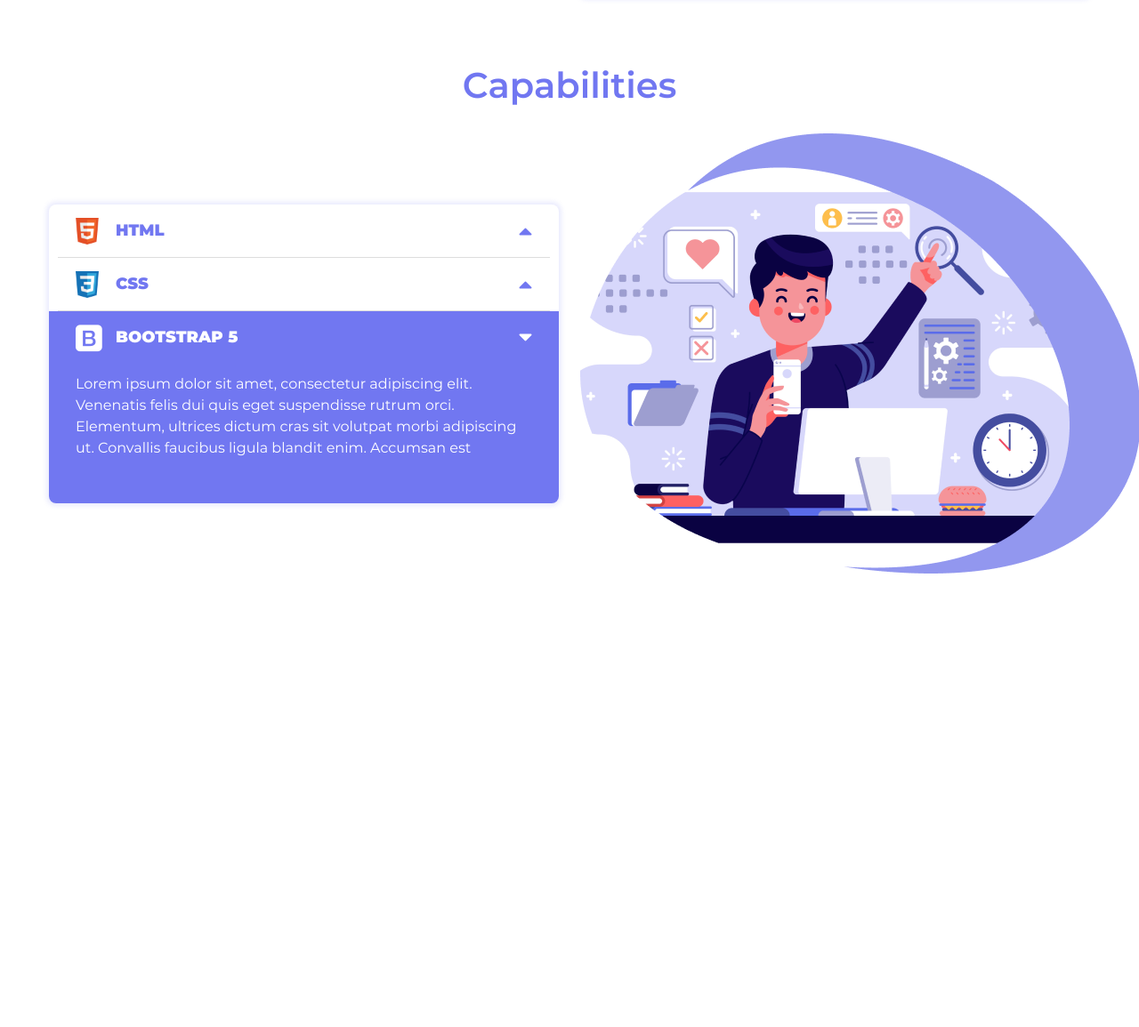
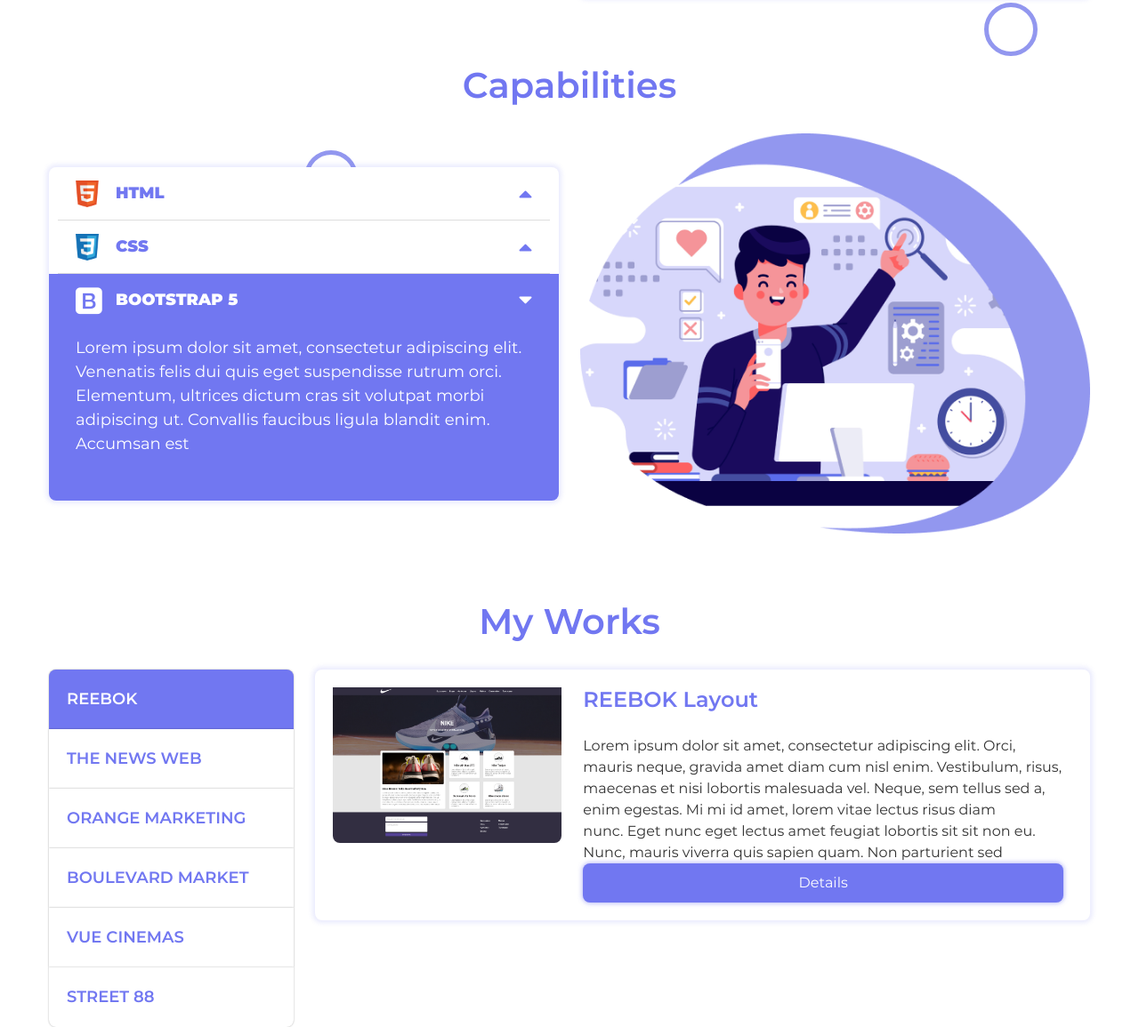
Before and after one commit to Ravshan-Alpha/FirstPortfolio, a plain HTML site: page index.html in a window 1280 px wide. Shown: the part 1162-2317 px from the top of the page at 89% size. Before the commit the page ends 1807 px from the top, so only its background shows below. Drawn offline with Linux system fonts and the light colour scheme.

Commit message:
Some fixed and added works bar

```diff
--- a/css/media.css
+++ b/css/media.css
@@ -7,6 +7,8 @@
         --sliderSubTitle: #EBEBEB;
         --sliderDot: #EBEBEB;
         --aboutTaglineBg: #7177F1;
+
+        --worksShadow: 0px 0px 5px 3px rgba(113, 119, 241, 0.15);
     }
 }
 @media (max-width: 991px) {
@@ -36,4 +38,7 @@
         top: 0;
         left: 15px;
     }
+    .capabil__btn, .capabil__desc {
+        font-size: 16px;
+    }
 }
--- a/css/style.css
+++ b/css/style.css
@@ -24,6 +24,8 @@
 
     --capabilLine: #DDD;
     --capabilColor: #FFF;
+
+    --worksShadow: 0px 0px 2px rgba(0, 0, 0, 0.35);
 }
 * {
     margin: 0;
@@ -123,6 +125,20 @@ h1, h2, h3, h4, h5, h6, p {
     right: 315px;
     bottom: 198px;
 }
+.rectangle_5 {
+    width: 60px;
+    height: 60px;
+    border-radius: 50%;
+    left: 342px;
+    top: 97px;
+}
+.rectangle_6 {
+    width: 60px;
+    height: 60px;
+    border-radius: 50%;
+    right: 114px;
+    top: -69px;
+}
 .shape {
     position: absolute;
     z-index: -1;
@@ -139,6 +155,7 @@ h1, h2, h3, h4, h5, h6, p {
     text-align: center;
     margin-top: 75px;
     margin-bottom: 30px;
+    text-transform: capitalize;
 }
 /* --------------------ROOT END-------------------- */
 
@@ -375,6 +392,8 @@ h1, h2, h3, h4, h5, h6, p {
     background: var(--colorTitle);
     color: var(--capabilColor);
     padding: 10px 30px 50px 30px;
+    font-size: 18px;
+    line-height: 150%;
 }
 .capabil__btn:not(.collapsed) {
     background: var(--colorTitle);
@@ -392,7 +411,58 @@ h1, h2, h3, h4, h5, h6, p {
 .capabil__btn:not(.collapsed)::after {
     display: none;
 }
-/* ----------SECTION FOUR---------- */
+.capabil__item:last-of-type .capabil__btn::after {
+    display: none;
+}
+.capabil__img {
+    max-width: 630px;
+    width: 100%;
+}
+.capabil {
+    position: relative;
+}
+/* ----------SECTION FOUR WORKS---------- */
+.works__link {
+    display: block;
+    padding: 20px;
+    font-size: 18px;
+    font-weight: 600;
+    color: var(--colorTitle);
+    text-transform: uppercase;
+    background: var(--body);
+    box-shadow: var(--worksShadow)
+}
+.works__link.active, .works__link:hover {
+    background: var(--colorTitle);
+    color: var(--body);
+}
+.works__item:first-of-type .works__link {
+    border-radius: 8px 8px 0 0;
+}
+.works__item:last-of-type .works__link {
+    border-radius: 0 0 8px 8px;
+}
+.works__img {
+    width: 100%;
+    max-height: 320px;
+    border-radius: 0 0 8px 8px;
+    object-fit: cover;
+}
+.works__content {
+    background: var(--body);
+    box-shadow: 0px 0px 5px 3px rgba(113, 119, 241, 0.15);
+    border-radius: 8px;
+    padding: 20px 30px 20px 20px;
+}
+.works__title {
+    color: var(--colorTitle);
+    font-size: 24px;
+    font-weight: 600;
+    margin-bottom: 25px;
+}
+.works__span {
+    text-transform: uppercase;
+}
 /* ----------SECTION FIVE---------- */
 /* ----------SECTION SIX---------- */
 /* --------------------MAIN END-------------------- */
--- a/index.html
+++ b/index.html
@@ -129,10 +129,10 @@
         <section class="capabil">
             <div class="container">
                 <h2 class="title">Capabilities</h2>
-                <div class="row align-items-center">
-                    <div class="col-6">
+                <div class="row flex-wrap-reverse align-items-center">
+                    <div class="col-lg-6">
                         <div class="accordion" id="accordionExample">
-                            <div>
+                            <div class="capabil__item">
                                 <a class="capabil__btn collapsed" data-bs-toggle="collapse" data-bs-target="#html">
                                     <img src="img/html.png" alt="" class="capabil__logo">
                                     <i class="fab fa-html5 capabil__icon"></i>
@@ -147,7 +147,7 @@
                                     </p>
                                 </div>
                             </div>
-                            <div>
+                            <div class="capabil__item">
                                 <a class="capabil__btn collapsed" data-bs-toggle="collapse" data-bs-target="#css">
                                     <img src="img/css.png" alt="" class="capabil__logo">
                                     <i class="fab fa-css3-alt capabil__icon"></i>
@@ -162,7 +162,7 @@
                                     </p>
                                 </div>
                             </div>
-                            <div>
+                            <div class="capabil__item">
                                 <a class="capabil__btn" data-bs-toggle="collapse" data-bs-target="#bootstrap">
                                     <img src="img/bootstrap.png" alt="" class="capabil__logo">
                                     <i class="fab fa-bootstrap capabil__icon"></i>
@@ -179,8 +179,76 @@
                             </div>
                         </div>
                     </div>
-                    <div class="col-6">
+                    <div class="col-lg-6 mb-5 mb-lg-0 text-center">
                         <img src="img/capabilities.png" alt="" class="capabil__img">
+                    </div>
+                </div>
+            </div>
+            <div class="rectangle rectangle_5"></div>
+            <div class="rectangle rectangle_6"></div>
+        </section>
+        <section class="works">
+            <div class="container">
+                <h2 class="title">My works</h2>
+                <div class="row">
+                    <div class="col-3">
+                        <ul class="nav flex-column" role="tablist">
+                            <li class="works__item" role="presentation">
+                                <a href="#" class="works__link active" data-bs-toggle="tab" data-bs-target="#reebok"
+                                    role="tab">
+                                    Reebok
+                                </a>
+                            </li>
+                            <li class="works__item" role="presentation">
+                                <a href="#" class="works__link" data-bs-toggle="tab" data-bs-target="#tnw" role="tab">
+                                    The News Web
+                                </a>
+                            </li>
+                            <li class="works__item" role="presentation">
+                                <a href="#" class="works__link" data-bs-toggle="tab" data-bs-target="#orange"
+                                    role="tab">
+                                    Orange Marketing
+                                </a>
+                            </li>
+                            <li class="works__item" role="presentation">
+                                <a href="#" class="works__link" data-bs-toggle="tab" data-bs-target="#boulevard"
+                                    role="tab">
+                                    Boulevard Market
+                                </a>
+                            </li>
+                            <li class="works__item" role="presentation">
+                                <a href="#" class="works__link" data-bs-toggle="tab" data-bs-target="#vue" role="tab">
+                                    Vue Cinemas
+                                </a>
+                            </li>
+                            <li class="works__item" role="presentation">
+                                <a href="#" class="works__link" data-bs-toggle="tab" data-bs-target="#street"
+                                    role="tab">
+                                    Street 88
+                                </a>
+                            </li>
+                        </ul>
+                    </div>
+                    <div class="col-9">
+                        <div class="tab-content">
+                            <div class="works__content fade show active" id="home-tab-pane" role="reebok" tabindex="0">
+                                <div class="row">
+                                    <div class="col-4">
+                                        <img class="works__img" src="img/nike.png" alt="">
+                                    </div>
+                                    <div class="col">
+                                        <h3 class="works__title"> <span class="works__span">Reebok</span> Layout</h3>
+                                        <p class="works__desc">Lorem ipsum dolor sit amet, consectetur adipiscing elit.
+                                            Orci, mauris neque, gravida amet diam cum nisl enim. Vestibulum, risus,
+                                            maecenas et nisi lobortis malesuada vel. Neque, sem tellus sed a, enim
+                                            egestas. Mi mi id amet, lorem vitae lectus risus diam</p>
+                                        <p class="works__desc">nunc. Eget nunc eget lectus amet feugiat lobortis sit sit
+                                            non eu. Nunc, mauris viverra quis sapien quam. Non parturient sed</p>
+                                        <a href="" class="button works__btn">Details</a>
+                                    </div>
+                                </div>
+                            </div>
+                        </div>
                     </div>
                 </div>
             </div>
```
